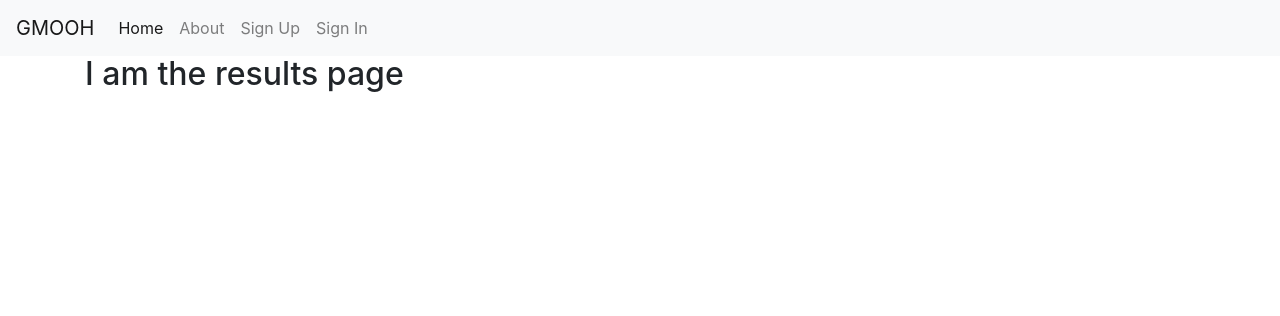
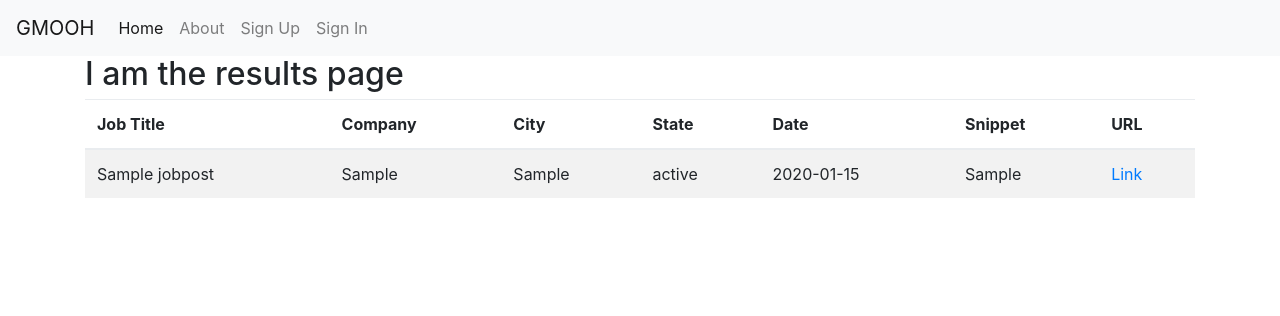
Before and after one commit to NoahLE/GMOOH, a Django app: template gmooh/gmooh/templates/indeed_api/results.html in a window 1280 px wide. Shown: the top 316 px of the page. Run offline with Django 3.2, Linux system fonts and the light colour scheme; the template is opened without the code that fills it: values that come from a table or form of the project are taken from there, others are empty; tables that the repository leaves empty hold one stand-in row (values such as "Sample post"); some libraries are stand-ins or nearby versions.

Commit message:
Results page is... Displaying results.

```diff
--- a/gmooh/gmooh/templates/indeed_api/results.html
+++ b/gmooh/gmooh/templates/indeed_api/results.html
@@ -1,5 +1,33 @@
 {% extends 'base.html' %}
 
 {% block content %}
+
     <h2>I am the results page</h2>
+
+    <table class="table table-striped">
+        <thead class="thead-dark">
+            <tr>
+                <th>Job Title</th>
+                <th>Company</th>
+                <th>City</th>
+                <th>State</th>
+                <th>Date</th>
+                <th>Snippet</th>
+                <th>URL</th>
+            </tr>
+        </thead>
+        {% for listing in jobs %}
+            <tr>
+                <td>{{ listing.job_title }}</td>
+                <td>{{ listing.company }}</td>
+                <td>{{ listing.city }}</td>
+                <td>{{ listing.state }}</td>
+                <td>{{ listing.date }}</td>
+                <td>{{ listing.snippet }}</td>
+                <td><a href="{{ listing.url }}">Link</a></td>
+            </tr>
+        {% endfor %}
+    </table>
+
+
 {% endblock content %}
```
Also changed, not shown: gmooh/indeed_api/views.py (+6 -4 lines).
